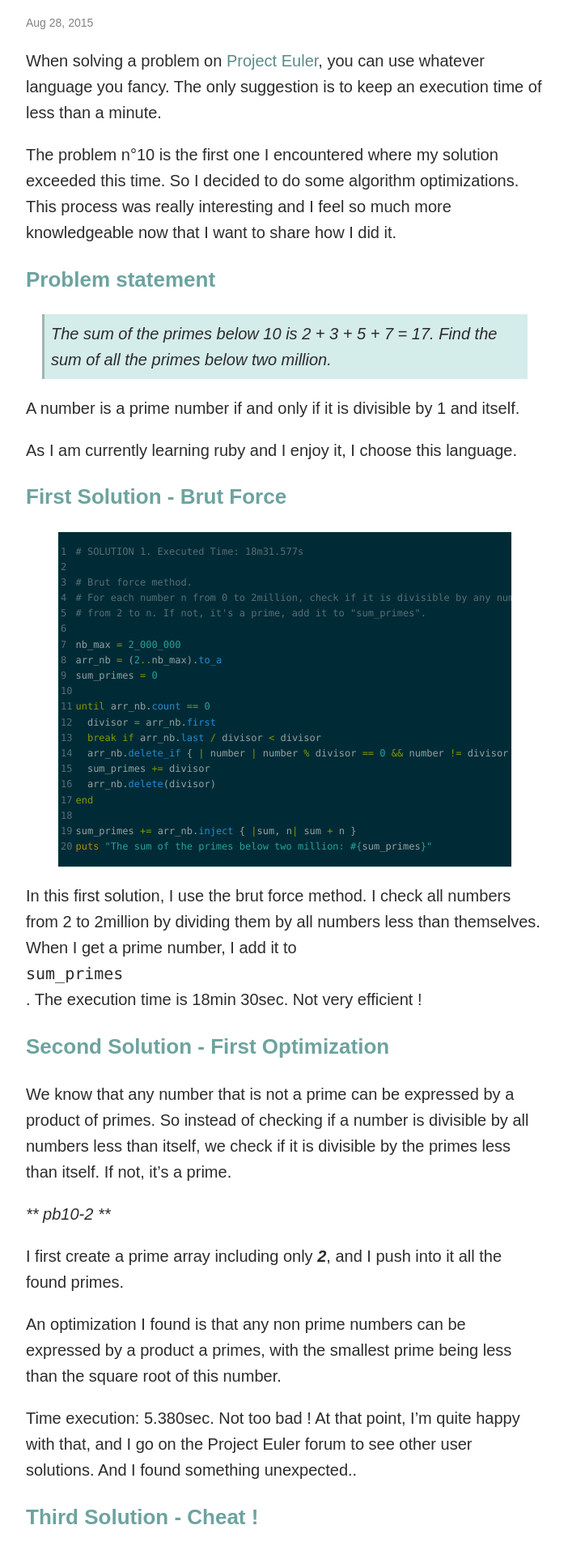
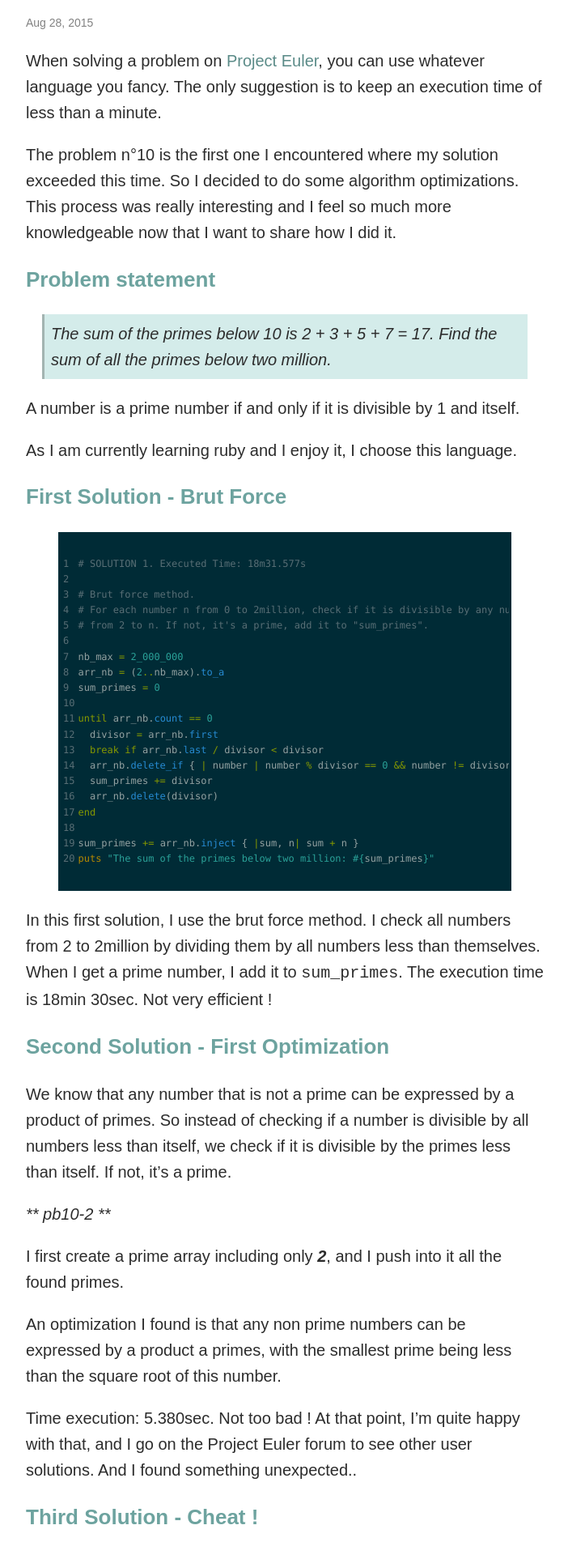
Before and after one commit to florianmainguy/florianmainguy.github.io, a Jekyll site: the page built from _posts/2015-08-28-sum-of-prime-numbers-program-optimization.markdown, in a window 1280 px wide. Shown: the part 478-2398 px from the top of the page at 81% size, without its empty margins (288-990 px from the left). Built offline with Jekyll 4.4.1, drawn with Linux system fonts in a browser that asks for light colours.

Commit message:
restructuration

```diff
--- a/_sass/_layout.scss
+++ b/_sass/_layout.scss
@@ -103,7 +103,14 @@ h2 {
     padding: 8px 8px 8px 8px;
     font-style: italic;
 }
-code {
+.highlight {
+    padding: 3px 3px 3px 3px;
+}
+.highlight pre {
+    font-family: Menlo, Regular;
+    font-size: 12px;
+}
+.highlight pre code {
     display: block;
     white-space: pre;
     overflow-x: auto;
--- a/_sass/_solarized-dark.scss
+++ b/_sass/_solarized-dark.scss
@@ -12,11 +12,6 @@ blue      #268bd2  reserved keywords
 cyan      #2aa198  strings, numbers
 green     #859900  operators, other keywords
 */
-
-.highlight pre {
-    font-family: Menlo, Regular;
-    font-size: 12px;
-}
 
 
 .highlight { background-color: #002b36; color: #93a1a1 }
```
